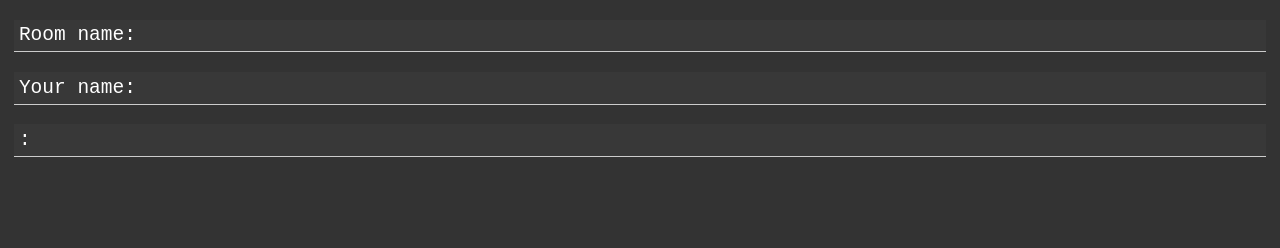
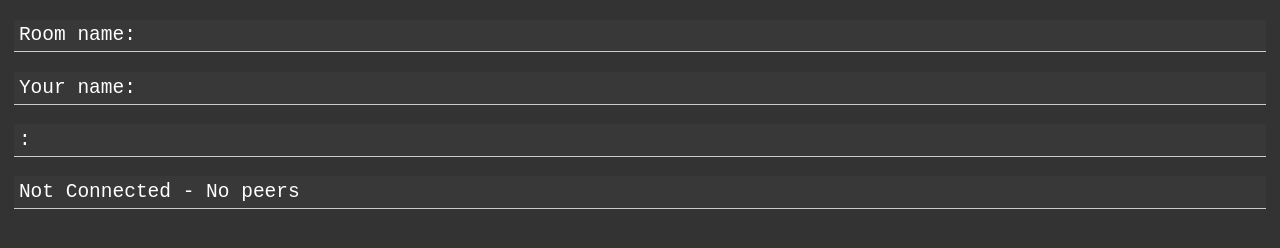
Before and after one commit to draeder/draeder.github.io, a plain HTML site: page index.html in a window 1280 px wide. Drawn offline with Linux system fonts and the light colour scheme.

Commit message:
Update index.html

```diff
--- a/index.html
+++ b/index.html
@@ -13,6 +13,8 @@
     #name::before { content: "Your name: "; }
     #input { border-bottom: 1px solid #ccc; background-color: #383838; padding: 0.25em; outline: 0; }
     #input::before { content: ": "; }
+    #status { border-bottom: 1px solid #ccc; background-color: #383838; padding: 0.25em; outline: 0; }
+    #status::before { content: "Not Connected - No peers"; }
   </style>
   <script>
     function log(message) {
@@ -28,6 +30,7 @@
   <pre id="log"></pre>
   <pre id="posts"></pre>
   <pre id="input" contenteditable="true"></pre>
+  <pre id="status"></pre>
 </body>
 <script>
   const url = window.location.href;
@@ -85,6 +88,7 @@ function bug(roomname){
   b.once("seen", function(address) {
     console.log(username)
     if(!username){log("[new user joined]")} else {b.send("["+username + " joined]")}
+    document.getElementById("status").innerText = "Connected";
   });
   b.heartbeat();
 }
```
